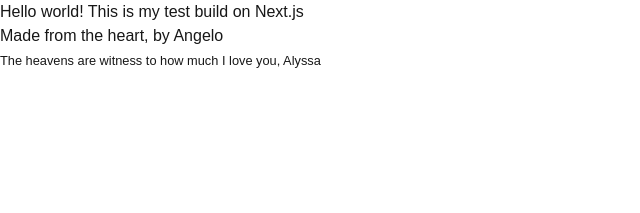
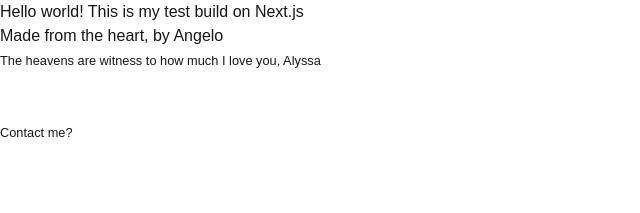
Before and after one commit to Angelo8828/nextjs-app, a Next.js app: page / in a window 1280 px wide. Shown: the top 213 px of the page, without its empty margins (0-640 px from the left). Built offline with nearby package versions, Linux system fonts and the light colour scheme.

Commit message:
Added contact me section

```diff
--- a/src/app/page.tsx
+++ b/src/app/page.tsx
@@ -12,6 +12,14 @@ export default function Home() {
         <small>
           The heavens are witness to how much I love you, Alyssa
         </small>
+
+        <br/><br/><br/>
+
+        <a className="underline" href="https://angelo8828.github.io/" target="_blank">
+          <small>
+            Contact me?
+          </small>
+        </a>
       </main>
     </div>
   );
```
